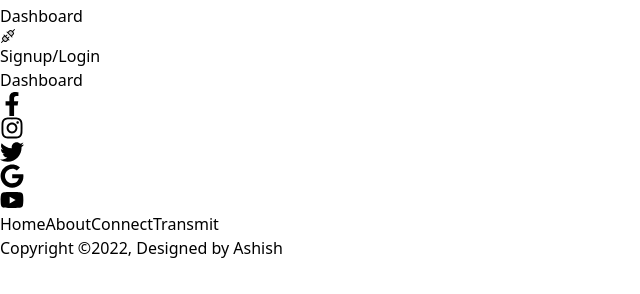
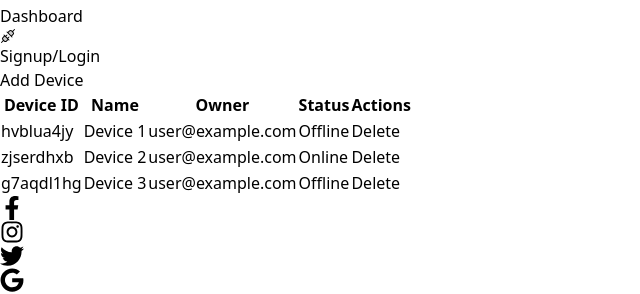
Before and after one commit to ashnik-nova/cs-project, a React (Vite) app: page /transmit in a window 1280 px wide. Shown: the part 344-638 px from the top of the page, without its empty margins (0-640 px from the left). Built offline with nearby package versions, Linux system fonts and the light colour scheme.

Commit message:
Added User Dasboard components and updated the UI

```diff
--- a/package.json
+++ b/package.json
@@ -16,8 +16,10 @@
     "@mui/material": "^6.1.2",
     "framer-motion": "^11.11.0",
     "react": "^18.3.1",
+    "react-beautiful-dnd": "^13.1.1",
     "react-dom": "^18.3.1",
-    "react-icons": "^5.3.0"
+    "react-icons": "^5.3.0",
+    "recharts": "^2.12.7"
   },
   "devDependencies": {
     "@eslint/js": "^9.9.0",
--- a/src/components/Dashboard/Dashboard.jsx
+++ b/src/components/Dashboard/Dashboard.jsx
@@ -1,9 +1,89 @@
-import React from 'react'
+import React, { useState, useEffect } from 'react';
+import { useNavigate } from 'react-router-dom';
+
+const getLoggedInUserEmail = () => {
+  return "user@example.com";  // Replace with real auth logic
+};
 
 function Dashboard() {
+  const [devices, setDevices] = useState([
+    { id: 1, deviceId: Math.random().toString(36).substr(2, 9), name: 'Device 1', owner: getLoggedInUserEmail(), status: 'Offline' },
+    { id: 2, deviceId: Math.random().toString(36).substr(2, 9), name: 'Device 2', owner: getLoggedInUserEmail(), status: 'Online' },
+    { id: 3, deviceId: Math.random().toString(36).substr(2, 9), name: 'Device 3', owner: getLoggedInUserEmail(), status: 'Offline' },
+  ]);
+
+  const [userEmail, setUserEmail] = useState('');
+  const navigate = useNavigate();
+
+  useEffect(() => {
+    const email = getLoggedInUserEmail();
+    setUserEmail(email);
+  }, []);
+
+  const addDevice = () => {
+    const newDevice = {
+      id: devices.length + 1,
+      deviceId: Math.random().toString(36).substr(2, 9),
+      name: `Device ${devices.length + 1}`,
+      owner: userEmail,
+      status: 'Offline',
+    };
+    setDevices([...devices, newDevice]);
+  };
+
+  const deleteDevice = (id, event) => {
+    event.stopPropagation(); // Prevent row click event from firing
+    const updatedDevices = devices.filter((device) => device.id !== id);
+    setDevices(updatedDevices);
+  };
+
+  const handleDeviceClick = (device) => {
+    // Navigate to device dashboard page
+    navigate(`/device/${device.id}`);
+  };
+
   return (
-    <div>Dashboard</div>
-  )
+    <div className="flex flex-col items-center p-10 bg-gray-100 min-h-screen">
+      <button
+        onClick={addDevice}
+        className="bg-green-500 text-white px-4 py-2 rounded hover:bg-green-700 transition duration-300"
+      >
+        Add Device
+      </button>
+
+      <div className="w-full mt-10 overflow-x-auto">
+        <table className="min-w-full bg-white shadow-md rounded-lg overflow-hidden">
+          <thead className="bg-gray-200">
+            <tr>
+              <th className="text-left p-4">Device ID</th>
+              <th className="text-left p-4">Name</th>
+              <th className="text-left p-4">Owner</th>
+              <th className="text-left p-4">Status</th>
+              <th className="text-left p-4">Actions</th>
+            </tr>
+          </thead>
+          <tbody>
+            {devices.map((device) => (
+              <tr key={device.id} className="cursor-pointer hover:bg-green-100 transition duration-300" onClick={() => handleDeviceClick(device)}>
+                <td className="p-4">{device.deviceId}</td>
+                <td className="p-4">{device.name}</td>
+                <td className="p-4">{device.owner}</td>
+                <td className="p-4">{device.status}</td>
+                <td className="p-4">
+                  <button
+                    onClick={(e) => deleteDevice(device.id, e)}
+                    className="bg-red-500 text-white px-3 py-1 rounded hover:bg-red-700 transition duration-300"
+                  >
+                    Delete
+                  </button>
+                </td>
+              </tr>
+            ))}
+          </tbody>
+        </table>
+      </div>
+    </div>
+  );
 }
 
-export default Dashboard
+export default Dashboard;
--- /dev/null
+++ b/src/components/Dashboard/DeviceDetail.jsx
@@ -0,0 +1,77 @@
+import React from 'react';
+import { DragDropContext, Droppable } from 'react-beautiful-dnd';
+import Widgets from './Widgets'; // Import the Widgets component
+
+const WidgetsList = [
+  { id: '1', content: 'Alarm and Sound' },
+  { id: '2', content: 'Chart' },
+  { id: '3', content: 'Map' },
+  { id: '4', content: 'Gauge' }
+];
+
+const DeviceDetail = () => {
+  const [dashboardWidgets, setDashboardWidgets] = React.useState([]);
+
+  const onDragEnd = (result) => {
+    const { source, destination } = result;
+
+    // Check if there's a destination
+    if (!destination) return;
+
+    // Dragging from widget box to dashboard
+    if (source.droppableId === 'widgetBox' && destination.droppableId === 'dashboard') {
+      const newWidget = WidgetsList[source.index]; // Get the widget being dragged
+
+      // Check if widget is already in the dashboard to avoid duplicates
+      if (!dashboardWidgets.find(widget => widget.id === newWidget.id)) {
+        setDashboardWidgets((prev) => [...prev, newWidget]);
+      }
+    }
+  };
+
+  return (
+    <div className="flex h-screen">
+      <DragDropContext onDragEnd={onDragEnd}>
+        {/* Left Side Widget Box */}
+        <Droppable droppableId="widgetBox">
+          {(provided) => (
+            <div
+              {...provided.droppableProps}
+              ref={provided.innerRef}
+              className="w-1/4 p-4 bg-gray-200"
+            >
+              <h2 className="font-bold mb-4">Widget Box</h2>
+              <Widgets />
+              {provided.placeholder}
+            </div>
+          )}
+        </Droppable>
+
+        {/* Right Side Dashboard */}
+        <Droppable droppableId="dashboard">
+          {(provided) => (
+            <div
+              {...provided.droppableProps}
+              ref={provided.innerRef}
+              className="w-3/4 p-4 bg-white border-l border-gray-300"
+            >
+              <h2 className="font-bold mb-4">Dashboard</h2>
+              {dashboardWidgets.length === 0 ? (
+                <p className="text-gray-400">Drag widgets here</p>
+              ) : (
+                dashboardWidgets.map((widget, index) => (
+                  <div key={widget.id} className="p-4 bg-gray-100 rounded mb-4">
+                    {widget.content}
+                  </div>
+                ))
+              )}
+              {provided.placeholder}
+            </div>
+          )}
+        </Droppable>
+      </DragDropContext>
+    </div>
+  );
+};
+
+export default DeviceDetail;
--- /dev/null
+++ b/src/components/Dashboard/Widgets.jsx
@@ -0,0 +1,32 @@
+import React from 'react';
+import { Draggable } from 'react-beautiful-dnd';
+
+const WidgetsList = [
+  { id: '1', content: 'Alarm and Sound' },
+  { id: '2', content: 'Chart' },
+  { id: '3', content: 'Map' },
+  { id: '4', content: 'Gauge' }
+];
+
+const Widgets = () => {
+  return (
+    <>
+      {WidgetsList.map((widget, index) => (
+        <Draggable key={widget.id} draggableId={widget.id} index={index}>
+          {(provided) => (
+            <div
+              ref={provided.innerRef}
+              {...provided.draggableProps}
+              {...provided.dragHandleProps}
+              className="p-4 bg-white rounded shadow cursor-pointer mb-2"
+            >
+              {widget.content}
+            </div>
+          )}
+        </Draggable>
+      ))}
+    </>
+  );
+};
+
+export default Widgets;
--- a/src/main.jsx
+++ b/src/main.jsx
@@ -1,14 +1,14 @@
-import { StrictMode } from 'react'
-import React from 'react'
-import ReactDOM from 'react-dom/client'
-import './index.css'
-import { Route, RouterProvider, createBrowserRouter, createRoutesFromElements } from 'react-router-dom'
-import About from '../src/components/About/About.jsx'
-import Home from './components/Home/Home.jsx'
-import Transmit from './components/Dashboard/Dashboard.jsx'
-import Layout from '../src/Layout.jsx'
-import AuthForm from './components/AuthForm.jsx'
-
+import { StrictMode } from 'react';
+import React from 'react';
+import ReactDOM from 'react-dom/client';
+import './index.css';
+import { Route, RouterProvider, createBrowserRouter, createRoutesFromElements } from 'react-router-dom';
+import About from '../src/components/About/About.jsx';
+import Home from './components/Home/Home.jsx';
+import Transmit from './components/Dashboard/Dashboard.jsx'; // This is your Dashboard component
+import Layout from '../src/Layout.jsx';
+import AuthForm from './components/AuthForm.jsx';
+import DeviceDetail from './components/Dashboard/DeviceDetail.jsx'; // Import the DeviceDetail component
 
 const router = createBrowserRouter(
   createRoutesFromElements(
@@ -17,12 +17,13 @@ const router = createBrowserRouter(
       <Route path='/about' element={<About />} />
       <Route path='/transmit' element={<Transmit />} />
       <Route path='/auth' element={<AuthForm />} />
+      <Route path='/device/:id' element={<DeviceDetail />} /> {/* Route for device details */}
     </Route>
   )
-)
+);
 
 ReactDOM.createRoot(document.getElementById('root')).render(
   <React.StrictMode>
     <RouterProvider router={router} />
   </React.StrictMode>,
-)
+);
```
Also changed, not shown: 1 other file (tests, documents, lock files or other folders).
